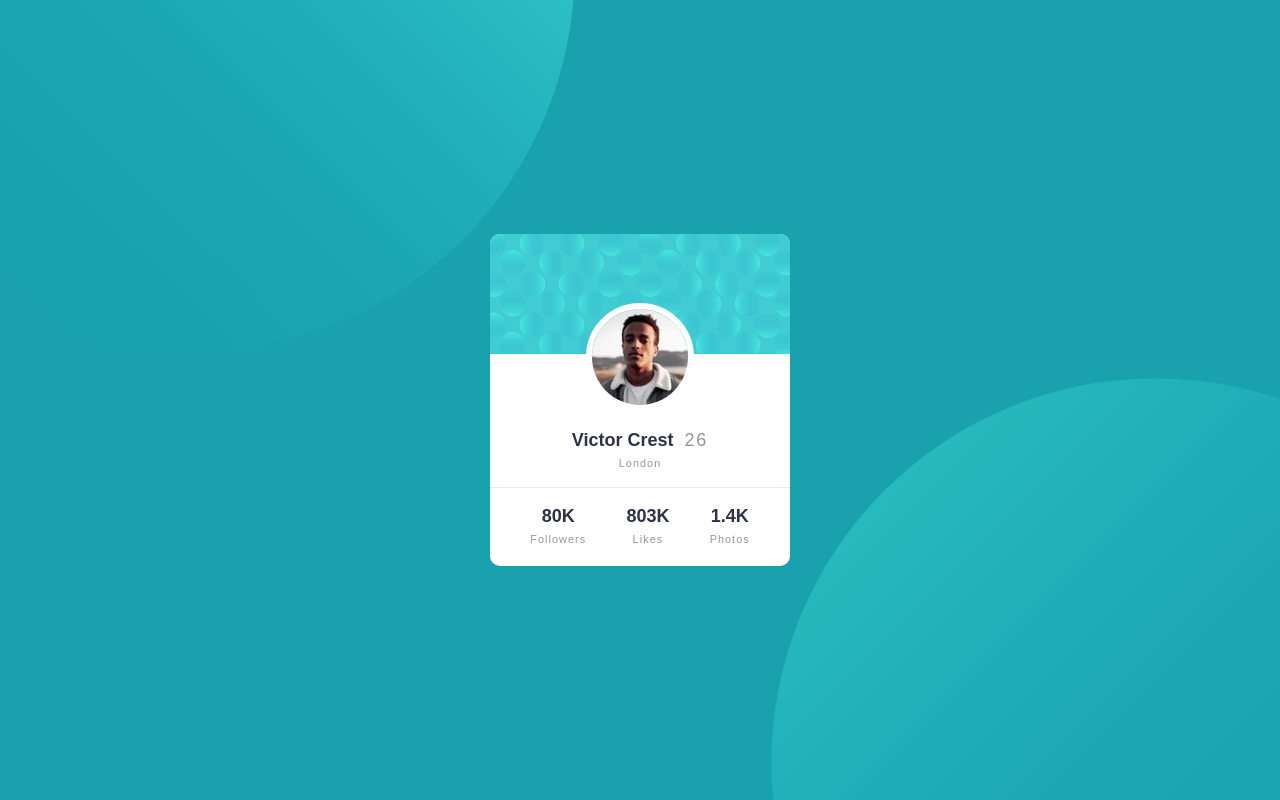
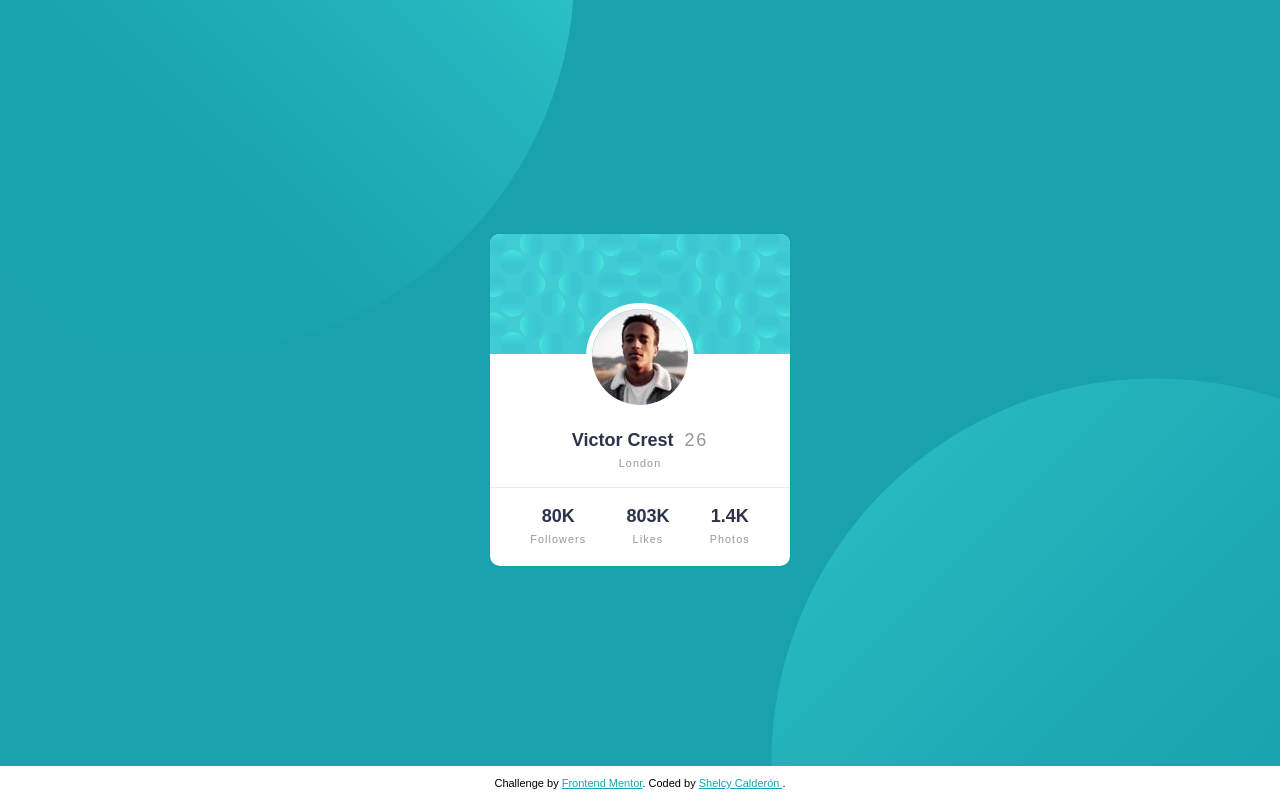
Before and after one commit to Shelcy/profile-card-component-main, a plain HTML site: page index.html in a window 1280 px wide. Drawn offline with Linux system fonts and the light colour scheme.

Commit message:
Se agrego footer

```diff
--- a/index.html
+++ b/index.html
@@ -15,14 +15,7 @@
   <title>Shelcy Calderón| Profile card component</title>
 
   <style>
-    .attribution {
-      font-size: 11px;
-      text-align: center;
-    }
 
-    .attribution a {
-      color: hsl(228, 45%, 44%);
-    }
   </style>
 </head>
 
@@ -47,10 +40,14 @@
 
   <!--  -->
 
-  <!-- <footer class="attribution">
-    Challenge by <a href="https://www.frontendmentor.io?ref=challenge" target="_blank">Frontend Mentor</a>.
-    Coded by <a href="#">Your Name Here</a>.
-  </footer> -->
+   <!-- FOOTER -->
+   <footer class="footer">
+    <p class="attribution">
+      Challenge by <a href="https://www.frontendmentor.io/profile/Shelcy" target="_blank">Frontend Mentor</a>.
+      Coded by <a href="https://www.linkedin.com/in/shelcy-calderon-6a7177202/">Shelcy Calderón </a>.
+    </p>
+  </footer>
+  <!-- END FOOTER -->
 </body>
 
 </html>
--- a/static/css/style.css
+++ b/static/css/style.css
@@ -76,7 +76,21 @@ body {
   margin-left: 2%;
 }
 
+.footer{
+  position: absolute;
+  bottom: 0;
+  width: 100%;
+  background-color: var(--white);
+}
 
+.attribution {
+  font-size: 11px;
+  text-align: center;
+}
+
+.attribution a {
+  color: var(--dark-cyan);
+}
 
 @media (max-width: 800px) and (min-width: 557px){
   .container{ background: url('../images/bg-pattern-top.svg') no-repeat -7cm -4.5cm, url('../images/bg-pattern-bottom.svg') no-repeat 9cm  11.7cm, var(--dark-cyan);
```
